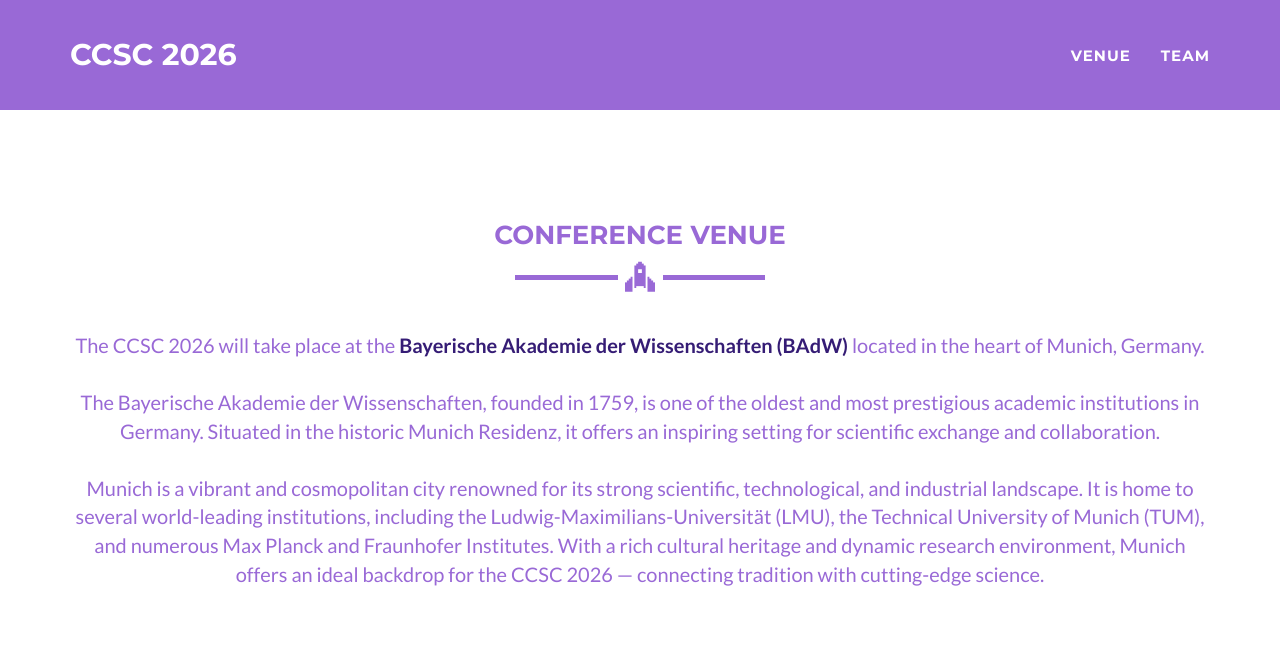
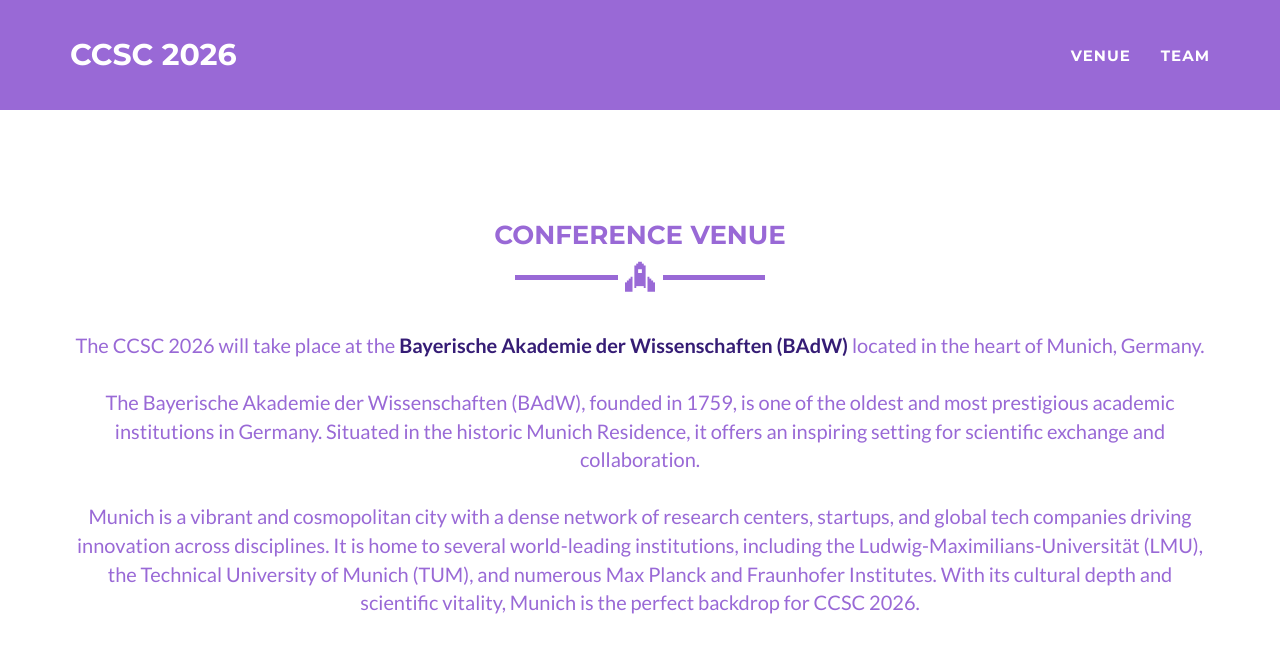
Before and after one commit to ccsc2026/ccsc2026.github.io, a Jekyll site: the page built from venue.html, in a window 1280 px wide and 900 px high, cut to the strip 0-659 px from the top of the window. Shown: the top 653 px of the strip. Built offline with Jekyll 4.4.1, drawn with Linux system fonts in a browser that asks for light colours.

Commit message:
Update venue.html
updated venue

```diff
--- a/venue.html
+++ b/venue.html
@@ -10,14 +10,14 @@ layout: page
         <hr class="star-primary">
         <br>
         <p>
-        The CCSC 2026 will take place at the <a href="https://badw.de/die-akademie.html" target="_blank" style="color:#351c75;"><b>Bayerische Akademie der Wissenschaften (BAdW)</b></a> located in the heart of Munich, Germany.
+        The CCSC 2026 will take place at the <a href="https://badw.de/en/the-academy.html" target="_blank" style="color:#351c75;"><b>Bayerische Akademie der Wissenschaften (BAdW)</b></a> located in the heart of Munich, Germany.
         <br><br>
-        The Bayerische Akademie der Wissenschaften, founded in 1759, is one of the oldest and most prestigious academic institutions in Germany.
-        Situated in the historic Munich Residenz, it offers an inspiring setting for scientific exchange and collaboration.
+        The Bayerische Akademie der Wissenschaften (BAdW), founded in 1759, is one of the oldest and most prestigious academic institutions in Germany.
+        Situated in the historic Munich Residence, it offers an inspiring setting for scientific exchange and collaboration.
         <br><br>
-        Munich is a vibrant and cosmopolitan city renowned for its strong scientific, technological, and industrial landscape.
+        Munich is a vibrant and cosmopolitan city with a dense network of research centers, startups, and global tech companies driving innovation across disciplines.
         It is home to several world-leading institutions, including the Ludwig-Maximilians-Universität (LMU), the Technical University of Munich (TUM), and numerous Max Planck and Fraunhofer Institutes.
-        With a rich cultural heritage and dynamic research environment, Munich offers an ideal backdrop for the CCSC 2026 — connecting tradition with cutting-edge science.
+        With its cultural depth and scientific vitality, Munich is the perfect backdrop for CCSC 2026.
         </p>
 	<br><br>
 	<br>
```
